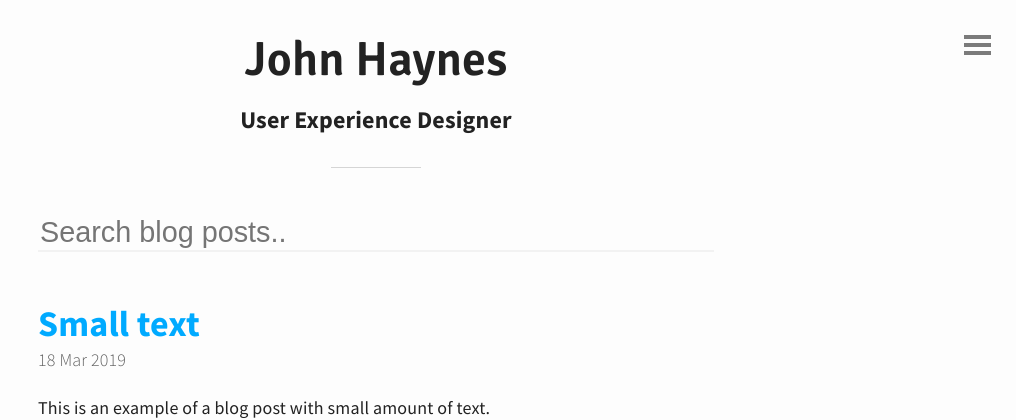
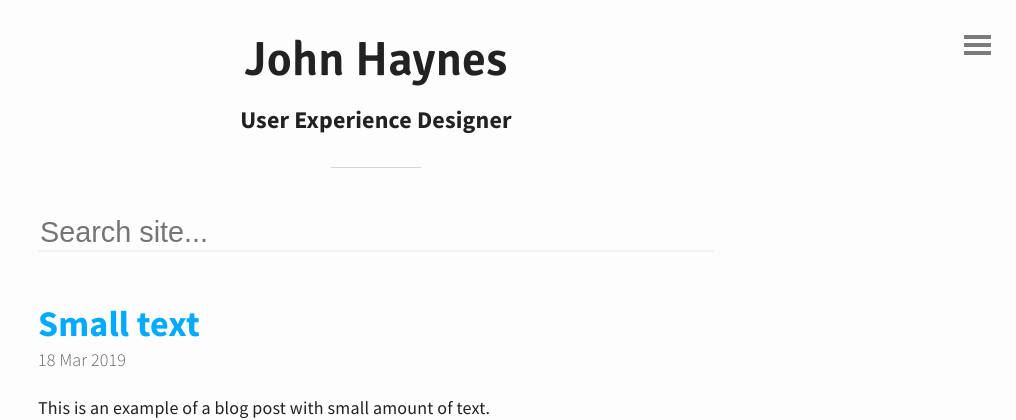
Before and after one commit to johnhayn-es/johnhayn-es, a Jekyll site: the page built from index.html, in a window 1280 px wide. Shown: the top 420 px of the page, without its empty margins (264-1280 px from the left). Built offline with Jekyll 4.4.1, drawn with Linux system fonts in a browser that asks for light colours; the list of posts is cut into pages by our own code; comment, search, counter and statistics services are not loaded.

Commit message:
Update default.html

```diff
--- a/_layouts/default.html
+++ b/_layouts/default.html
@@ -26,7 +26,7 @@
 
 		<main>
       <!-- Search -->
-      <input type="text" id="search-input" placeholder="Search blog posts..">
+      <input type="text" id="search-input" placeholder="Search site...">
       <ul id="results-container"></ul>
       <!-- or without installing anything -->
       <script src="https://unpkg.com/simple-jekyll-search/dest/simple-jekyll-search.min.js"></script>
```
